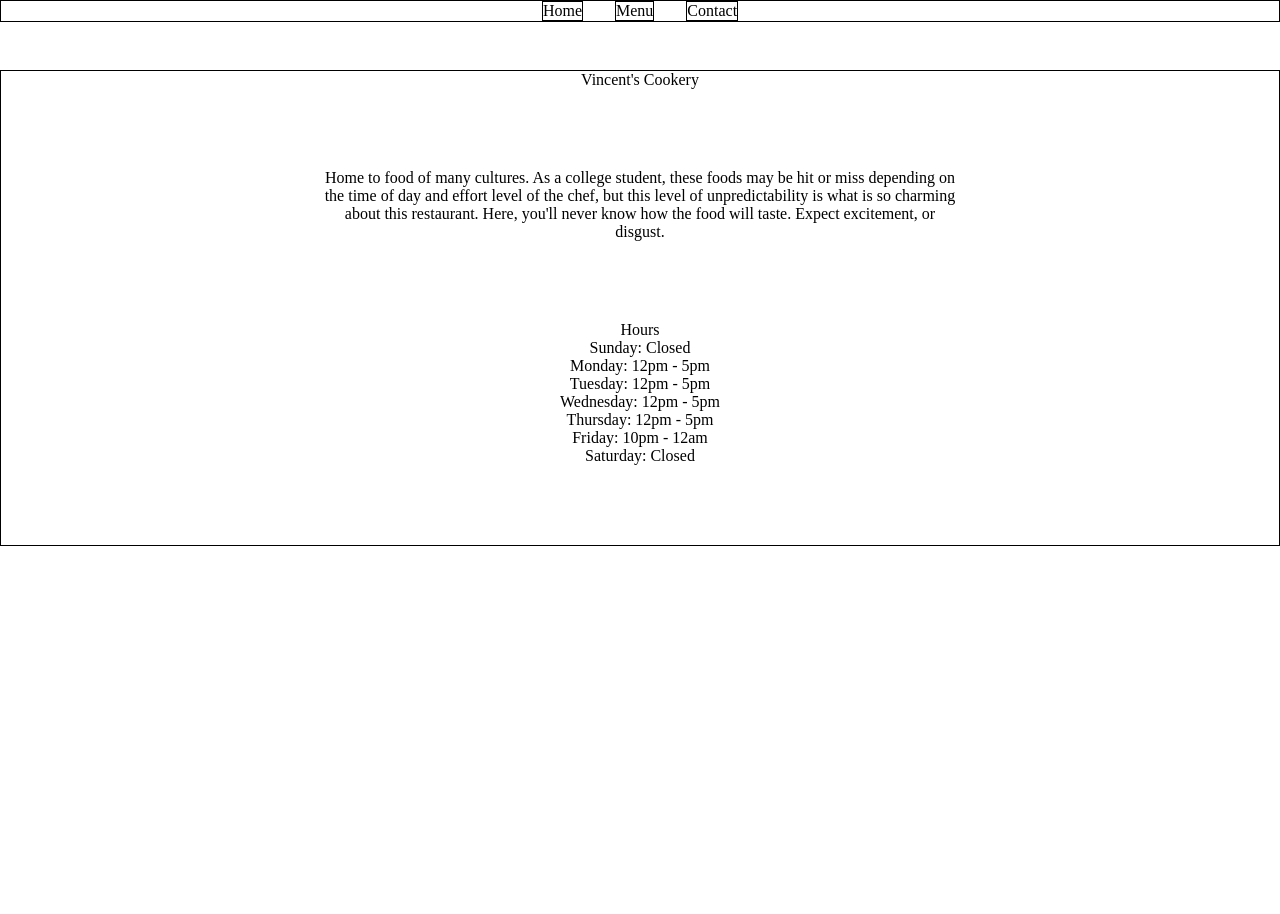
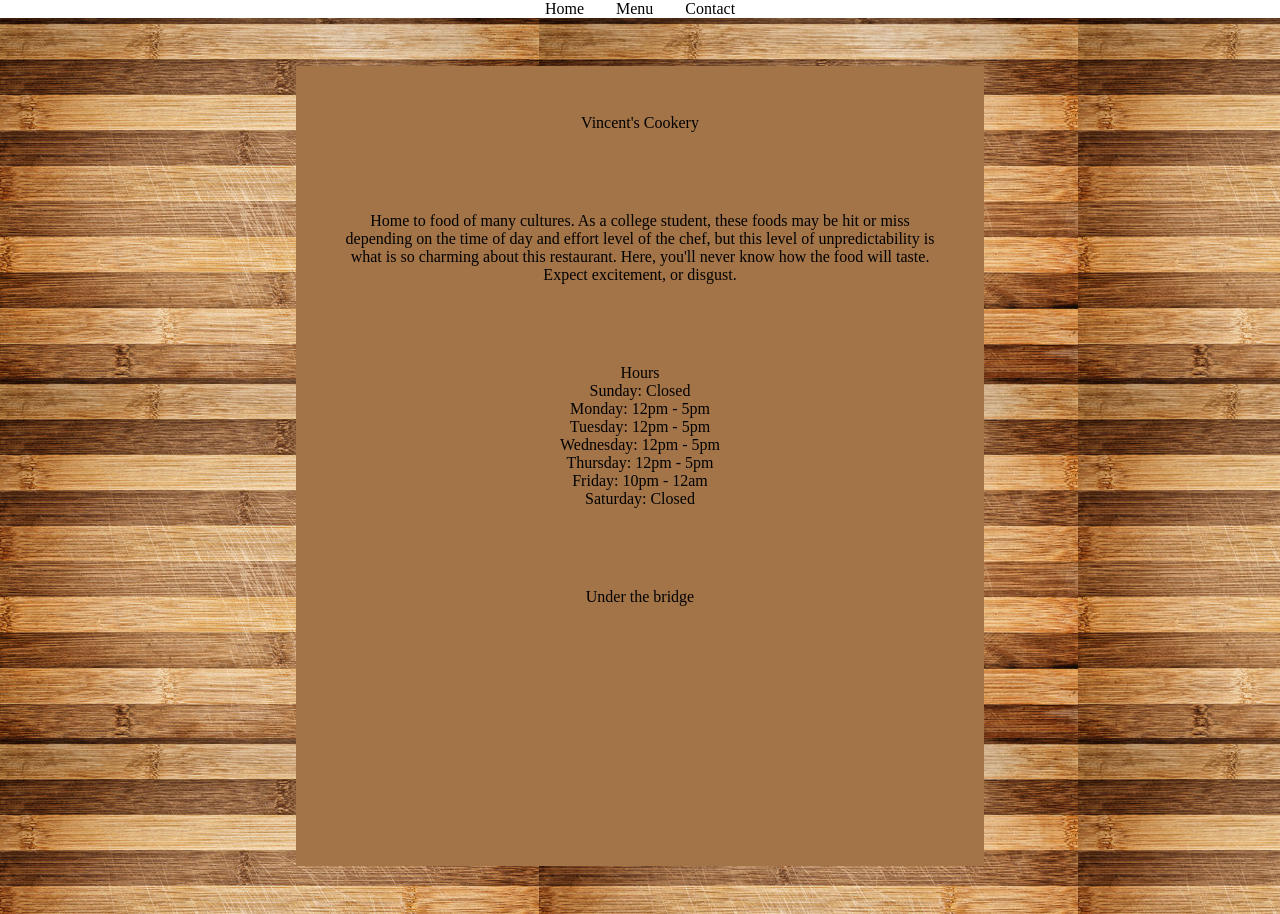
Before and after one commit to VinceDaPrince45/Restaurant_Page, a website built with webpack: page dist/index.html in a window 1280 px wide. Before the commit the page ends 800 px from the top, so only its background shows below. Built offline with nearby package versions, Linux system fonts and the light colour scheme.

Commit message:
Style sections

```diff
--- a/src/style.css
+++ b/src/style.css
@@ -1,16 +1,10 @@
 body {
-    margin:0;
+    margin: 0;
 }
 
 #content {
     display:grid;
     grid-template-rows: auto 1fr;
-    gap: 3em;
-}
-
-#content > div,
-.tabs > div{
-    border: 1px solid black;
 }
 
 .tabs {
@@ -21,15 +15,25 @@ body {
 
 .body {
     display:flex;
-    flex-direction: column;
-    align-items: center;
-    gap: 5em;
+    justify-content: center;
+    background: url('./background.jpg');
+    height:100vh;
+    padding:3em;
 }
 
 .body > div {
     width: 50%
 }
 
+.container {
+    display:flex;
+    flex-direction: column;
+    align-items: center;
+    gap: 5em;
+    background-color:#A47449;
+    padding:3em;
+}
+
 * {
     text-align: center;
 }
```
Also changed, not shown: dist/index.html.
